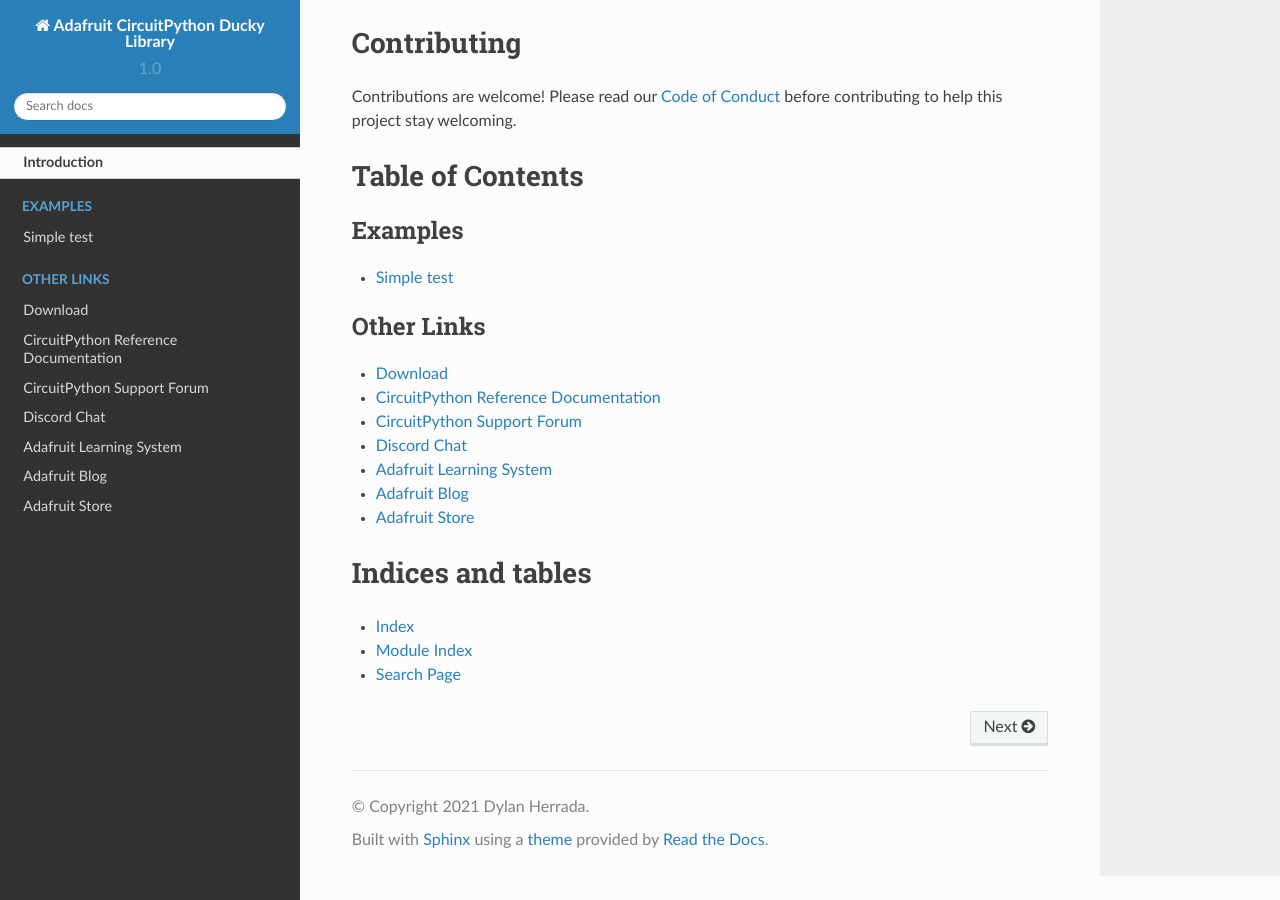
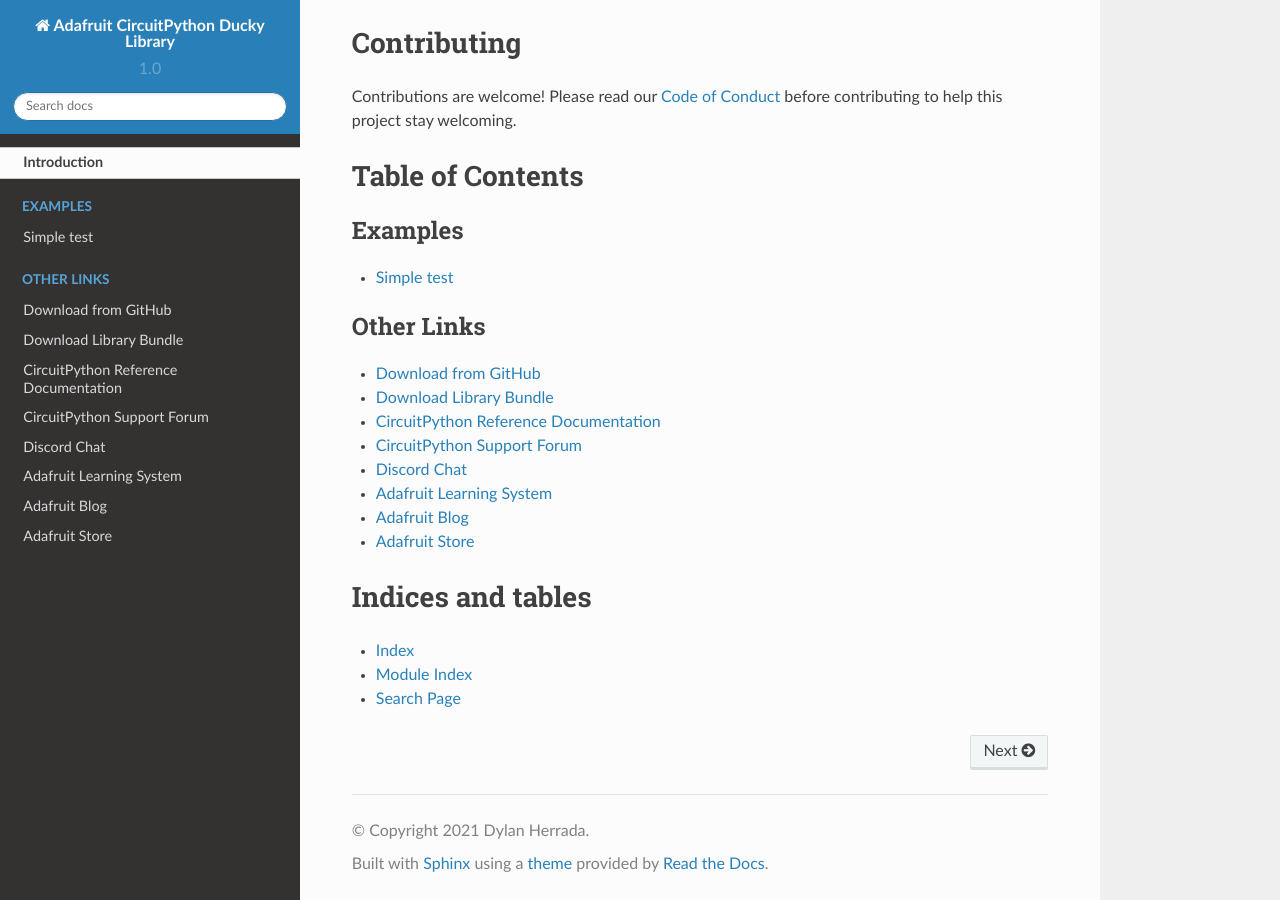
Before and after one commit to adafruit/Adafruit_CircuitPython_Ducky, a Sphinx documentation site: the page built from docs/index.rst, in a window 1280 px wide and 900 px high, scrolled down 2294 px. Built offline with Sphinx 7.4.7 and the Read the Docs theme 2.0.0, drawn with Linux system fonts in a browser that asks for light colours.

Commit message:
Added cp.org link to index.rst

```diff
--- a/docs/index.rst
+++ b/docs/index.rst
@@ -30,7 +30,8 @@
 .. toctree::
     :caption: Other Links
 
-    Download <https://github.com/adafruit/Adafruit_CircuitPython_Ducky/releases/latest>
+    Download from GitHub <https://github.com/adafruit/Adafruit_CircuitPython_Ducky/releases/latest>
+    Download Library Bundle <https://circuitpython.org/libraries>
     CircuitPython Reference Documentation <https://docs.circuitpython.org>
     CircuitPython Support Forum <https://forums.adafruit.com/viewforum.php?f=60>
     Discord Chat <https://adafru.it/discord>
```
